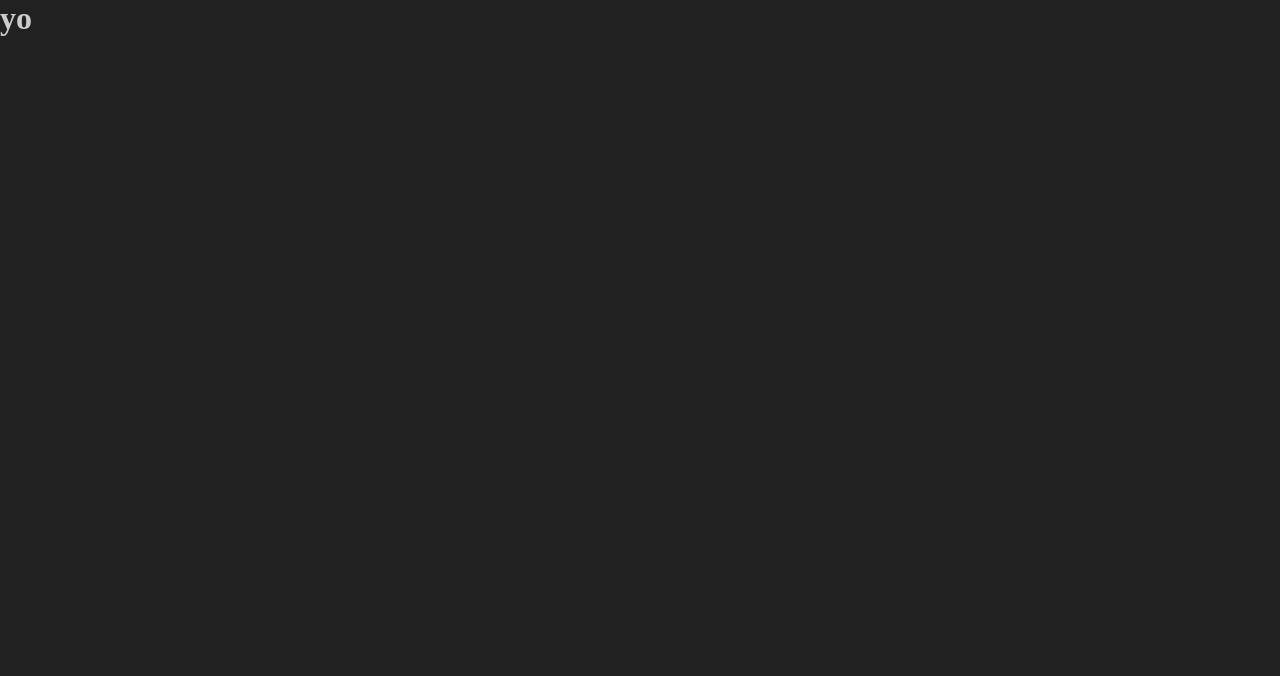
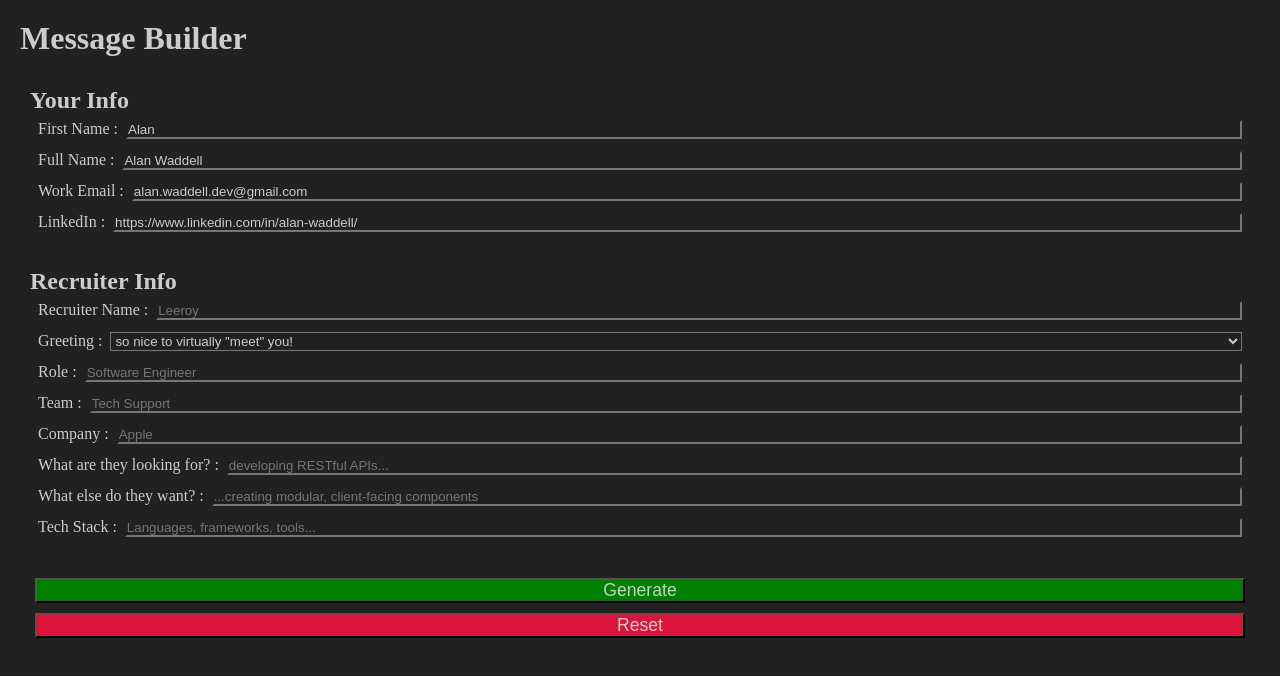
Before and after one commit to waddal/MessageBuilder, a React app: page / in a window 1280 px wide. Shown: the top 676 px of the page. Built offline with nearby package versions, Linux system fonts and the light colour scheme.

Commit message:
feat: Form component fleshed out and styled

```diff
--- a/src/components/App.js
+++ b/src/components/App.js
@@ -1,7 +1,13 @@
 import React from 'react';
+import Form from './Form';
 
 const App = () => {
-  return <h1>yo</h1>;
+  return (
+    <div className="App">
+      <h1>Message Builder</h1>
+      <Form />
+    </div>
+  );
 };
 
 export default App;
--- /dev/null
+++ b/src/components/Form.js
@@ -0,0 +1,219 @@
+import React, { useState } from 'react';
+
+// DATA - abstract this
+const greetings = [
+  `so nice to virtually "meet" you!`,
+  `hope this message reaches you well.`,
+  `thanks for your attention!`,
+];
+
+const skills = ['Javascript', 'React', 'SQL', 'Postgres', 'Jest'];
+
+const initialSenderValues = {
+  firstName: `Alan`,
+  fullName: `Alan Waddell`,
+  email: `alan.waddell.dev@gmail.com`,
+  linkedIn: `https://www.linkedin.com/in/alan-waddell/`,
+  github: `https://github.com/waddal`,
+};
+
+const initialRecieverValues = {
+  recruiterName: '',
+  greeting: greetings[1],
+  role: '',
+  team: '',
+  company: '',
+  whatTheyWant1: '',
+  whatTheyWant2: '',
+  techStack: '',
+};
+
+// set initial values to data pulled from localstorage
+
+const Form = () => {
+  const [senderValues, setSenderValues] = useState(initialSenderValues);
+  const [recieverValues, setRecieverValues] = useState(initialRecieverValues);
+
+  const handleSenderValues = (e) => {
+    const { name, value } = e.target;
+
+    setSenderValues({
+      ...senderValues,
+      [name]: value,
+    });
+  };
+
+  const handleRecieverValues = (e) => {
+    const { name, value } = e.target;
+
+    setRecieverValues({
+      ...recieverValues,
+      [name]: value,
+    });
+  };
+
+  const handleSubmit = (e) => {
+    e.preventDefault();
+    console.log('submit!');
+  };
+
+  const handleReset = (e) => {
+    e.preventDefault();
+    setRecieverValues(initialRecieverValues);
+    console.log('reset!');
+  };
+
+  return (
+    <form onSubmit={handleSubmit}>
+      <section>
+        <h2>Your Info</h2>
+        <label htmlFor="firstName">
+          First Name : &nbsp;
+          <input
+            type="text"
+            placeholder="firstName"
+            name="firstName"
+            value={senderValues.firstName}
+            onChange={handleSenderValues}
+            autoComplete="off"
+          />
+        </label>
+        <label htmlFor="fullName">
+          Full Name : &nbsp;
+          <input
+            type="text"
+            placeholder="fullName"
+            name="fullName"
+            value={senderValues.fullName}
+            onChange={handleSenderValues}
+            autoComplete="off"
+          />
+        </label>
+        <label htmlFor="email">
+          Work Email : &nbsp;
+          <input
+            type="text"
+            placeholder="email"
+            name="email"
+            value={senderValues.email}
+            onChange={handleSenderValues}
+            autoComplete="off"
+          />
+        </label>
+        <label htmlFor="linkedIn">
+          LinkedIn : &nbsp;
+          <input
+            type="text"
+            placeholder="linkedIn"
+            name="linkedIn"
+            value={senderValues.linkedIn}
+            onChange={handleSenderValues}
+            autoComplete="off"
+          />
+        </label>
+      </section>
+
+      <section>
+        <h2>Recruiter Info</h2>
+        <label htmlFor="recruiterName">
+          Recruiter Name : &nbsp;
+          <input
+            type="text"
+            placeholder="Leeroy"
+            name="recruiterName"
+            value={recieverValues.recruiterName}
+            onChange={handleRecieverValues}
+            autoComplete="off"
+          />
+        </label>
+        <label htmlFor="greeting">
+          Greeting : &nbsp;
+          <select>
+            {greetings.map((item, index) => {
+              return (
+                <option key={index} value={item}>
+                  {item}
+                </option>
+              );
+            })}
+          </select>
+        </label>
+        <label htmlFor="role">
+          Role : &nbsp;
+          <input
+            type="text"
+            placeholder="Software Engineer"
+            name="role"
+            value={recieverValues.role}
+            onChange={handleRecieverValues}
+            autoComplete="off"
+          />
+        </label>
+        <label htmlFor="team">
+          Team : &nbsp;
+          <input
+            type="text"
+            placeholder="Tech Support"
+            name="team"
+            value={recieverValues.team}
+            onChange={handleRecieverValues}
+            autoComplete="off"
+          />
+        </label>
+        <label htmlFor="company">
+          Company : &nbsp;
+          <input
+            type="text"
+            placeholder="Apple"
+            name="company"
+            value={recieverValues.company}
+            onChange={handleRecieverValues}
+            autoComplete="off"
+          />
+        </label>
+        <label htmlFor="whatTheyWant1">
+          What are they looking for? : &nbsp;
+          <input
+            type="text"
+            placeholder="developing RESTful APIs..."
+            name="whatTheyWant1"
+            value={recieverValues.whatTheyWant1}
+            onChange={handleRecieverValues}
+            autoComplete="off"
+          />
+        </label>
+        <label htmlFor="whatTheyWant2">
+          What else do they want? : &nbsp;
+          <input
+            type="text"
+            placeholder="...creating modular, client-facing components"
+            name="whatTheyWant2"
+            value={recieverValues.whatTheyWant2}
+            onChange={handleRecieverValues}
+            autoComplete="off"
+          />
+        </label>
+        <label htmlFor="techStack">
+          Tech Stack : &nbsp;
+          <input
+            type="text"
+            placeholder="Languages, frameworks, tools..."
+            name="techStack"
+            value={recieverValues.techStack}
+            onChange={handleRecieverValues}
+            autoComplete="off"
+          />
+        </label>
+      </section>
+
+      <section>
+        <button onClick={handleSubmit} id="submit">
+          Generate
+        </button>
+        <button onClick={handleReset}>Reset</button>
+      </section>
+    </form>
+  );
+};
+
+export default Form;
--- a/src/index.css
+++ b/src/index.css
@@ -5,3 +5,44 @@
   padding: 0;
   margin: 0;
 }
+
+.App {
+  padding: 20px;
+}
+
+form {
+  padding: 10px;
+}
+
+section {
+  display: flex;
+  flex-direction: column;
+  min-width: 250px;
+
+  padding: 10px 0%;
+  margin: 10px 0%;
+}
+
+label {
+  display: flex;
+  justify-content: space-between;
+  flex: 1;
+  padding: 4px;
+  margin: 2px 4px;
+}
+
+input,
+select {
+  flex: 1;
+}
+
+button {
+  font-size: 1.1rem;
+  background-color: crimson;
+  cursor: pointer;
+  margin: 5px;
+}
+
+#submit {
+  background-color: green;
+}
```
